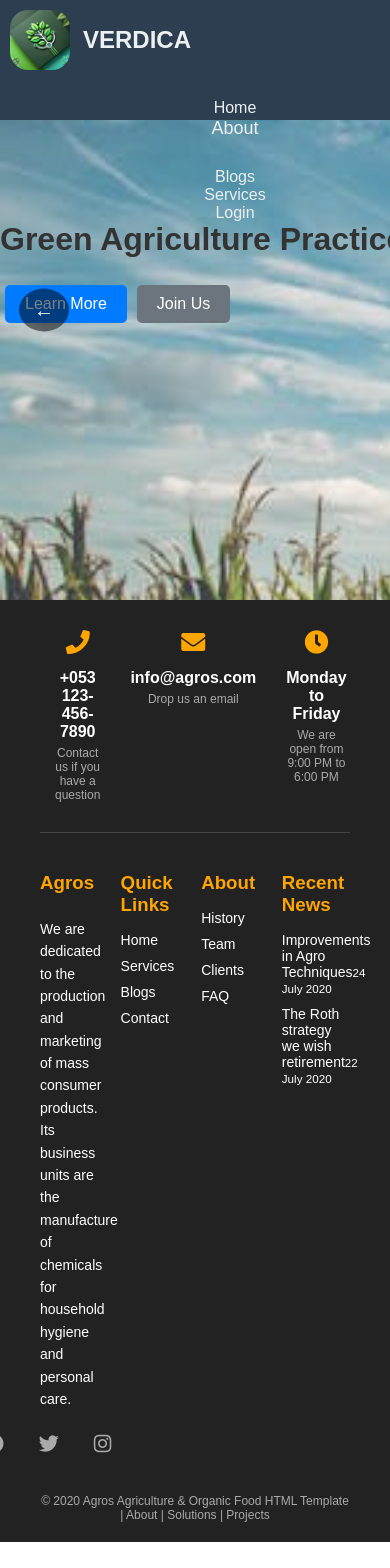
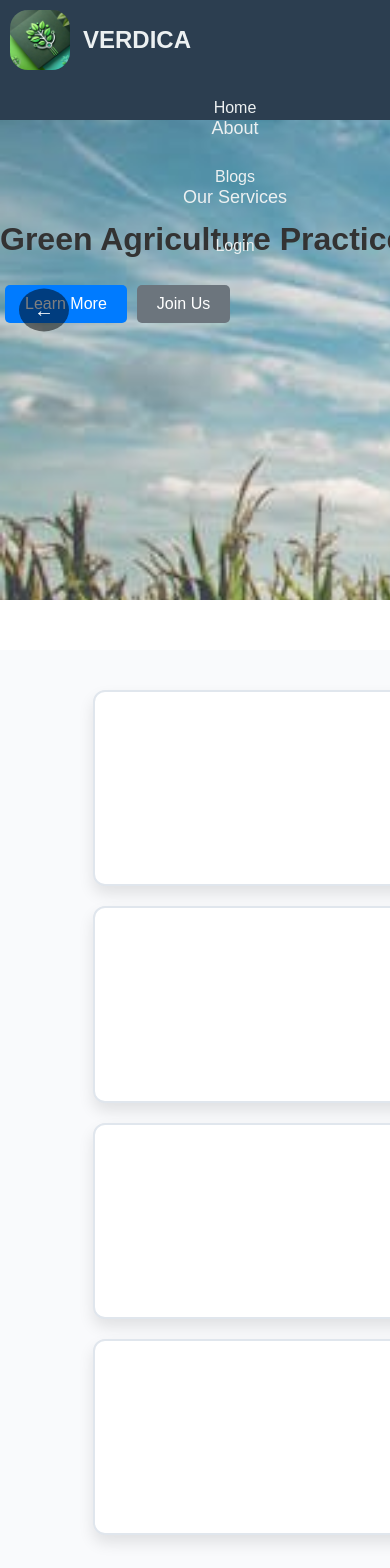
Before and after one commit to omkumavat/Farmer-s-Market, a React (Create React App) app in the folder Frontend/: page / in a window 390 px wide. Shown: the top 1568 px of the page. Before the commit the page ends 1542 px from the top, so only its background shows below. Built offline with nearby package versions, Linux system fonts and the light colour scheme.

Commit message:
navbar services added

```diff
--- a/Frontend/src/CSS/home.css
+++ b/Frontend/src/CSS/home.css
@@ -92,3 +92,67 @@
     background-color: #6c757d;
     color: white;
   }
+
+  /* Card Section Container */
+.card-section {
+  display: flex;
+  justify-content: center;
+  gap: 20px;
+  padding: 40px;
+  /* background-color: #e0e6ed; */
+  background-color: #f9fafc;
+  margin-top: 150px;
+  margin-bottom: -40px;
+  width: 1500px;
+}
+
+/* Individual Card */
+.card {
+  background: #ffffff;
+  border: 2px solid #e0e6ed;
+  border-radius: 12px;
+  box-shadow: 0 8px 15px rgba(0, 0, 0, 0.1);
+  text-align: center;
+  padding: 20px;
+  transition: transform 0.3s ease, box-shadow 0.3s ease;
+  width: 250px;
+}
+
+.card:hover {
+  transform: translateY(-10px);
+  box-shadow: 0 12px 20px rgba(0, 0, 0, 0.15);
+}
+
+/* Icon Styling */
+.card-icon {
+  font-size: 50px;
+  color: #f9a826;
+  margin-bottom: 15px;
+}
+
+/* Title Styling */
+.card-title {
+  font-size: 1.2rem;
+  font-weight: bold;
+  color: #333333;
+  margin-bottom: 10px;
+}
+
+/* Description Styling */
+.card-description {
+  font-size: 0.95rem;
+  color: #6c757d;
+  line-height: 1.5;
+}
+
+/* Responsive Design */
+@media (max-width: 768px) {
+  .card-section {
+    flex-direction: column;
+    align-items: center;
+  }
+
+  .card {
+    width: 90%;
+  }
+}
--- a/Frontend/src/CSS/navbar.css
+++ b/Frontend/src/CSS/navbar.css
@@ -84,13 +84,25 @@
     display: none;
     position: absolute;
     background-color: #34495E;
-    min-width: 160px;
+    min-width: 200px;
+    min-height: 150px;
+    border-radius: 8px;
     z-index: 1;
     box-shadow: 0px 8px 16px rgba(0, 0, 0, 0.2);
   }
 
+
   .dropdown:hover .dropdown-content {
     display: block;
+  }
+
+  .style-line{
+    height: 2px;
+    background-color: #f9a826;
+    width: 80%;
+    margin: 10px auto;
+    margin-left: 20px;
+
   }
 
   .dropdown-content a {
@@ -98,6 +110,7 @@
     padding: 10px 16px;
     text-decoration: none;
     display: block;
+    /* height:  0px; */
   }
 
 
--- a/Frontend/src/Components/NavBar.js
+++ b/Frontend/src/Components/NavBar.js
@@ -11,18 +11,35 @@ const NavBar = () => {
       </div>
       <ul className="nav-links">
         <li className="nav-item"><a href="/">Home</a></li>
-        <li className="nav-item2">
+        <li className="nav-item">
           <div className="dropdown">
             <button className="dropbtn">About</button>
             <div className="dropdown-content">
               <a href="/about">About Us</a>
+              <div className="style-line"></div>
               <a href="/contact">Contact Us</a>
+              <div className="style-line"></div>
               <a href="/team">Our Team</a>
+              <div className="style-line"></div>
             </div>
           </div>
         </li>
         <li className="nav-item"><a href="/blogs">Blogs</a></li>
-        <li className="nav-item"><a href="/services">Services</a></li>
+        <li className="nav-item">
+          <div className="dropdown">
+            <button className="dropbtn">Our Services</button>
+            <div className="dropdown-content">
+              <a href="/about">Market Insights</a>
+              <div className="style-line"></div>
+              <a href="/contact">Weather Analysis</a>
+              <div className="style-line"></div>
+              <a href="/team">Farm Produce</a>
+              <div className="style-line"></div>
+              <a href="/team">Agricultural Products</a>
+              <div className="style-line"></div>
+            </div>
+          </div>
+        </li>
         <li className="nav-item"><a href="/login">Login</a></li>
       </ul>
     </nav>
--- a/Frontend/src/Pages/Home.js
+++ b/Frontend/src/Pages/Home.js
@@ -36,6 +36,29 @@ const Home = ({ showNavs = true, autoSlide = true, slideInterval = 5000 }) => {
             button1: "Get Started",
             button2: "Explore",
         }
+    ];
+
+    const cards = [
+        {
+            icon: "🛠️",
+            title: "Industry Oriented",
+            description: "Enabling ecosystem for food agriculture.",
+        },
+        {
+            icon: "🚜",
+            title: "Modern Truck",
+            description: "The mission of Agroly is to facilitate.",
+        },
+        {
+            icon: "🌱",
+            title: "Farm Plans",
+            description: "Latest analysis by the Cadre Harmonisé.",
+        },
+        {
+            icon: "✔️",
+            title: "Service Guarantee",
+            description: "The Food and Agriculture Organization.",
+        },
     ];
 
     const [currentSlide, setCurrentSlide] = useState(0);
@@ -94,8 +117,17 @@ const Home = ({ showNavs = true, autoSlide = true, slideInterval = 5000 }) => {
                 <div>
 
                 </div>
+                <div className="card-section">
+                    {cards.map((card, index) => (
+                        <div key={index} className="card">
+                            <div className="card-icon">{card.icon}</div>
+                            <h3 className="card-title">{card.title}</h3>
+                            <p className="card-description">{card.description}</p>
+                        </div>
+                    ))}
+                </div>
             </div>
-            <Footer/>
+            <Footer />
         </>
     );
 };
```
